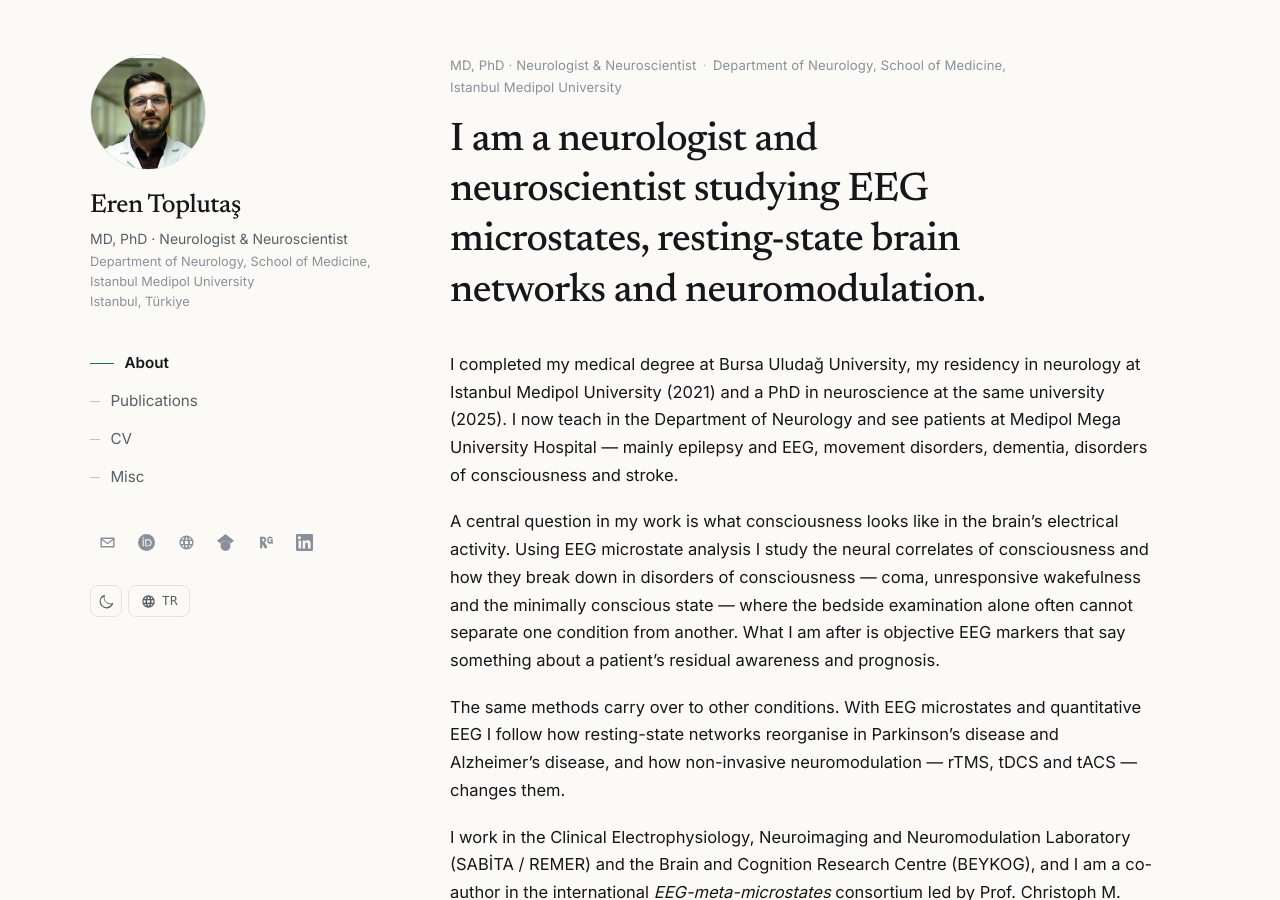
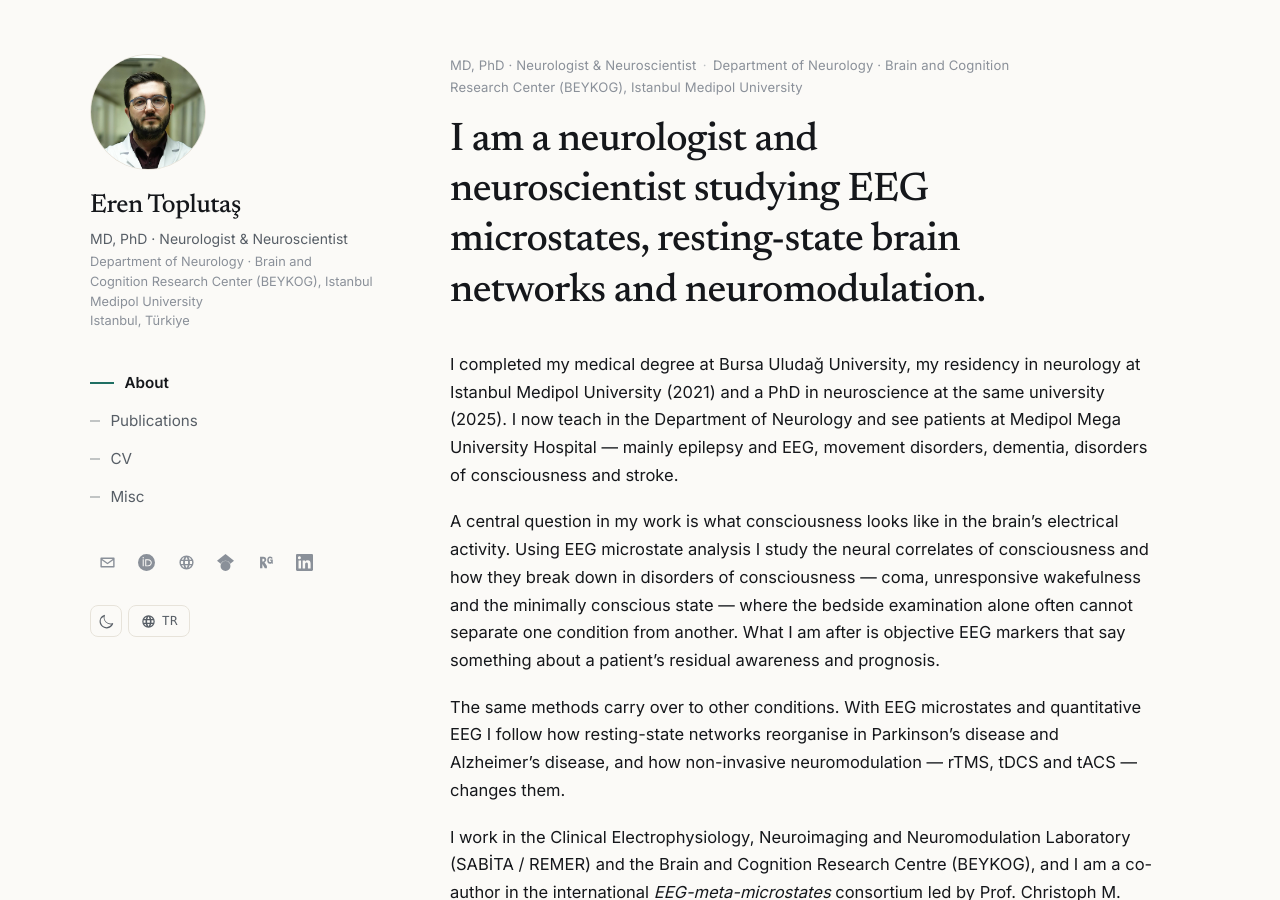
Before and after one commit to erentoplutas/erentoplutas.github.io, a Jekyll site: the page built from index.html, in a window 1280 px wide and 900 px high. Built offline with Jekyll 4.4.1, drawn with Linux system fonts in a browser that asks for light colours.

Commit message:
Add files via upload

```diff
--- a/_data/profile.yml
+++ b/_data/profile.yml
@@ -11,8 +11,8 @@ role:
   tr: "Dr. Öğr. Üyesi · Nöroloji Uzmanı ve Sinirbilimci"
 
 affiliation:
-  en: "Department of Neurology, School of Medicine, Istanbul Medipol University"
-  tr: "Nöroloji Anabilim Dalı, Tıp Fakültesi, İstanbul Medipol Üniversitesi"
+  en: "Department of Neurology · Brain and Cognition Research Center (BEYKOG), Istanbul Medipol University"
+  tr: "Nöroloji Anabilim Dalı · Beyin ve Biliş Araştırmaları Merkezi (BEYKOG), İstanbul Medipol Üniversitesi"
 
 location:
   en: "Istanbul, Türkiye"
```
